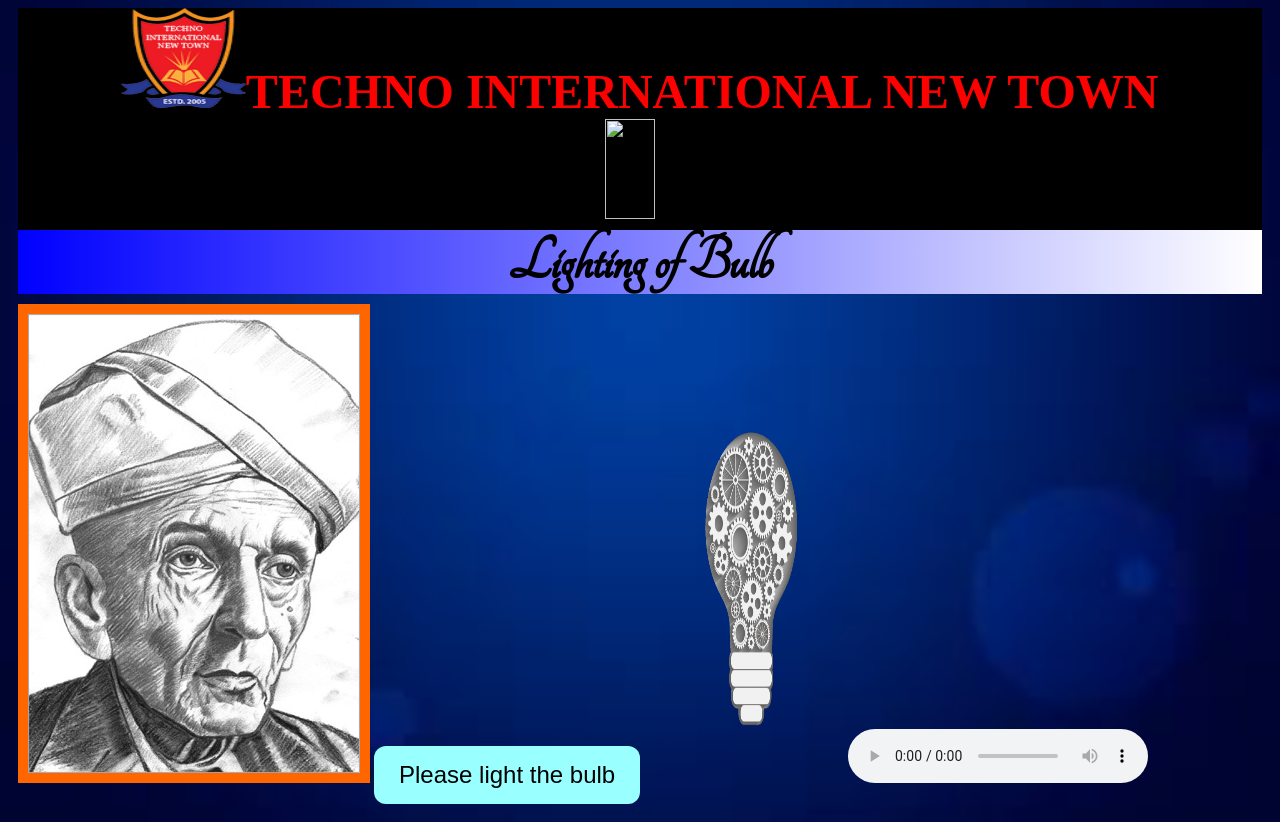
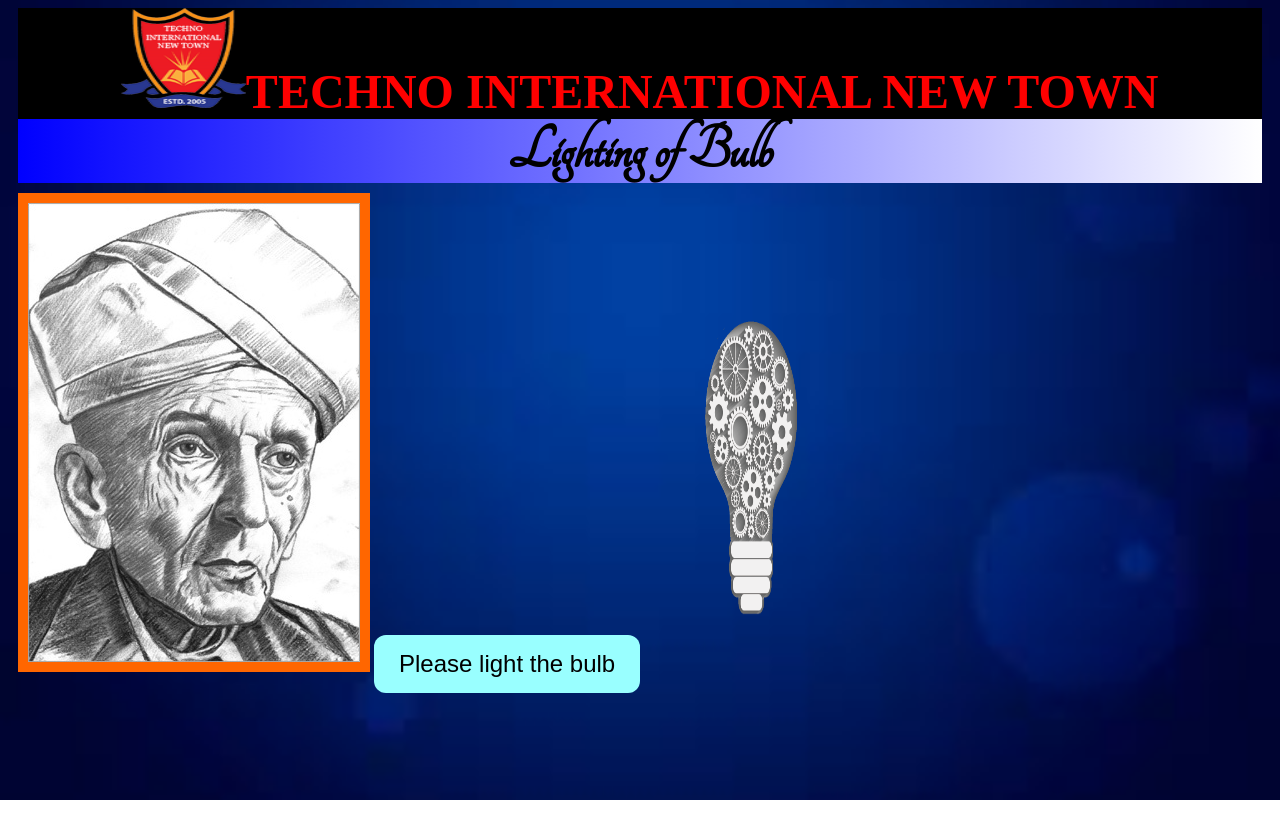
Before and after one commit to soumyaghosh11/engineers-day, a plain HTML site: page index.html in a window 1280 px wide. After the commit the page ends 800 px from the top, so only its background shows below. Drawn offline with Linux system fonts and the light colour scheme.

Commit message:
engineers day

```diff
--- a/index.html
+++ b/index.html
@@ -44,18 +44,13 @@
 
 <body>
 	<div id=a1>
-		<h2 id=a2><img id=p2 src="tict_logo_new_2019.png" alt="Tint logo">TECHNO INTERNATIONAL NEW TOWN<img id=p1 src="" alt=""></h2>
+		<h2 id=a2><img id=p2 src="tict_logo_new_2019.png" alt="Tint logo">TECHNO INTERNATIONAL NEW TOWN</h2>
 	</div>
 	<div id=a3>
 		<h1 id=a4>Lighting of Bulb</h1>
 	</div>
 	<img id=p3 src="MV.jpg" alt="Sir Mokshagundam Visvesvaraya">
-	<button class='button' onclick="document.getElementById('myImage').src='bulbon1.png'">Please light the bulb</button>
+	<button class='button' onclick="document.getElementById('myImage').src='Bulbon1.png'">Please light the bulb</button>
 	<img class="size" id="myImage" src="bulboff.png" style="width:200px" class="responsive">
-  <audio controls autoplay>
-  <source src="astoma_song.ogg" type="audio/ogg">
-  <source src="astoma_song.mp3" type="audio/mpeg">
-  Your browser does not support the audio element.
-</audio>
 </body>
 </html>
```
